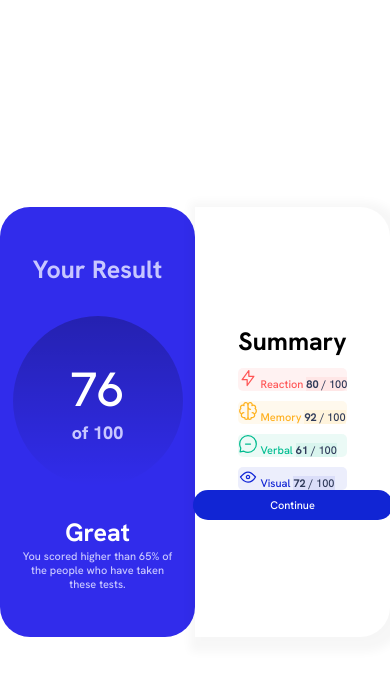
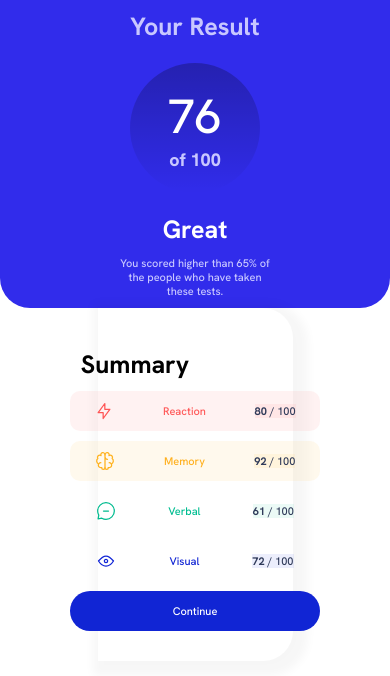
Before and after one commit to Lucio-developer/Desafio-Resultados, a plain HTML site: page index.html in a window 390 px wide. Drawn offline with Linux system fonts and the light colour scheme.

Commit message:
first commit

```diff
--- a/index.html
+++ b/index.html
@@ -20,14 +20,14 @@
         <h1>76</h1>
         <p>of 100</p>
       </div>
-      <h3>Great</h3>
+      <h3 id="h3grea">Great</h3>
       <p>You scored higher than 65% of</br>
         the people who have taken</br>
         these tests.</p>
     </div>
 
     <div class="side_2">
-      <h3>Summary</h3>
+      <h3 id="h3summ">Summary</h3>
       <ul>
         <li>
           <div class="reaction">
--- a/style.css
+++ b/style.css
@@ -8,19 +8,19 @@
     list-style: none;
 }
 
+
 body {
     display: flex;
-    height: 100vh;
     justify-content: center;
     align-items: center;
     background-color: white;
+    height: 100vh;
 }
 
 .container {
     display: flex;
     width: 620px;
     height: 430px;
-    /*justify-content: space-evenly;*/
 }
 
 
@@ -85,23 +85,39 @@ button {
     display: flex;
     justify-content: center;
     align-items: center;
-    width: 200px;
-    height: 30px;
+    width: 250px;
+    height: 40px;
     background-color: hsl(234, 85%, 45%);
     color: hsl(0, 0%, 100%);
-    border-radius: 15px;
+    border-radius: 20px;
     border-color: hsl(234, 85%, 45%);
     border-width: 1px;
-
+    margin-top: 10px;
+    margin-bottom: 30px;
+    cursor: pointer;
 }
 
-button :hover {
-    background-color: hsl(221, 100%, 96%);
+button:hover {
+    background-color: #455888;
+    cursor: pointer;
 }
 
 
 h3 {
     font-size: 25px;
+}
+
+#h3grea {
+    margin-bottom: 10px;
+
+}
+
+#h3summ {
+    margin-right: 120px;
+    margin-top: 40px;
+    margin-bottom: auto;
+
+
 }
 
 #h3your {
@@ -111,8 +127,13 @@ h3 {
 
 .reaction {
     background-color: rgba(255, 87, 87, 0.08);
-    border-radius: 5px;
+    border-radius: 10px;
     margin-top: 10px;
+    width: 250px;
+    height: 40px;
+    display: flex;
+    justify-content: space-around;
+    align-items: center;
 }
 
 .reaction span {
@@ -126,8 +147,13 @@ h3 {
 
 .memory {
     background-color: rgba(255, 176, 31, 0.08);
-    border-radius: 5px;
+    border-radius: 10px;
     margin-top: 10px;
+    width: 250px;
+    height: 40px;
+    display: flex;
+    justify-content: space-around;
+    align-items: center;
 }
 
 .memory span {
@@ -140,9 +166,13 @@ h3 {
 }
 
 .verbal {
-    background-color: rgba(0, 189, 145, 0.08);
-    border-radius: 5px;
+    border-radius: 10px;
     margin-top: 10px;
+    width: 250px;
+    height: 40px;
+    display: flex;
+    justify-content: space-around;
+    align-items: center;
 }
 
 .verbal span {
@@ -155,9 +185,13 @@ h3 {
 }
 
 .visual {
-    background-color: rgba(17, 37, 212, 0.08);
-    border-radius: 5px;
+    border-radius: 10px;
     margin-top: 10px;
+    width: 250px;
+    height: 40px;
+    display: flex;
+    justify-content: space-around;
+    align-items: center;
 }
 
 .visual span {
@@ -168,3 +202,27 @@ h3 {
     background-color: rgba(17, 37, 212, 0.08);
     color: hsl(224, 30%, 27%);
 }
+
+@media screen and (max-width: 700px) {
+    .container {
+        flex-direction: column;
+        /*justify-content: center;*/
+        align-items: center;
+        width: 100vw;
+        height: 100vh;
+    }
+
+    .container .side_1 {
+        width: 100vw;
+        height: auto;
+        padding-top: 10px;
+        padding-bottom: 10px;
+        border-radius: 0px 0px 30px 30px;
+    }
+
+    .container .side_1 .circle {
+        width: 130px;
+        height: 130px;
+        margin: 20px auto;
+    }
+}
```
